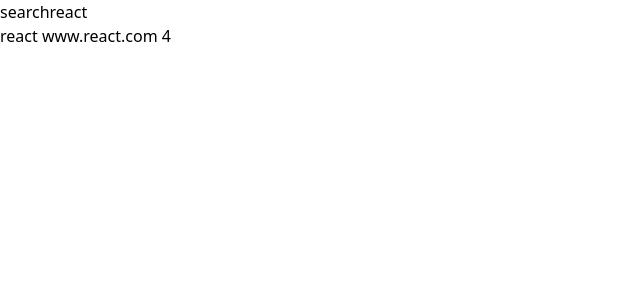
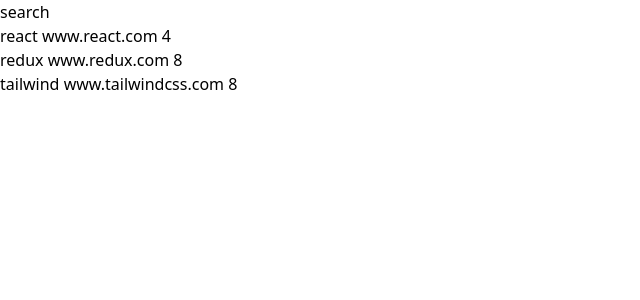
Before and after one commit to niinja2017/React-Project, a React (Vite) app: page / in a window 1280 px wide. Shown: the top 300 px of the page, without its empty margins (0-640 px from the left). Built offline with nearby package versions, Linux system fonts and the light colour scheme.

Commit message:
add Hooks Folder to Project

```diff
--- a/src/App.jsx
+++ b/src/App.jsx
@@ -1,6 +1,7 @@
 import { useState } from "react"
 import List from "./Components/List"
 import Search from "./Components/Search"
+import useStorageState from "./Hooks/useStorageState"
 
 const App = () => {
 
@@ -25,7 +26,7 @@
     }
   ]
 
-  const [searchTerm, setSearchTerm] = useState('react')
+  const [searchTerm, setSearchTerm] = useStorageState('search' , '')
 
   const handlerSearch = (event) => {
     setSearchTerm(event.target.value)
--- /dev/null
+++ b/src/Hooks/useStorageState.jsx
@@ -0,0 +1,18 @@
+import { useEffect, useState } from "react"
+
+const useStorageState = (key, initialState) => {
+
+    const [value, setValue] = useState(localStorage.getItem(key) || initialState)
+
+    useEffect(() => {
+        localStorage.setItem(key, value)
+    }, [value])
+
+
+    return [
+        value,
+        setValue
+    ]
+}
+
+export default useStorageState
```
Also changed, not shown: 1 other file (tests, documents, lock files or other folders).
